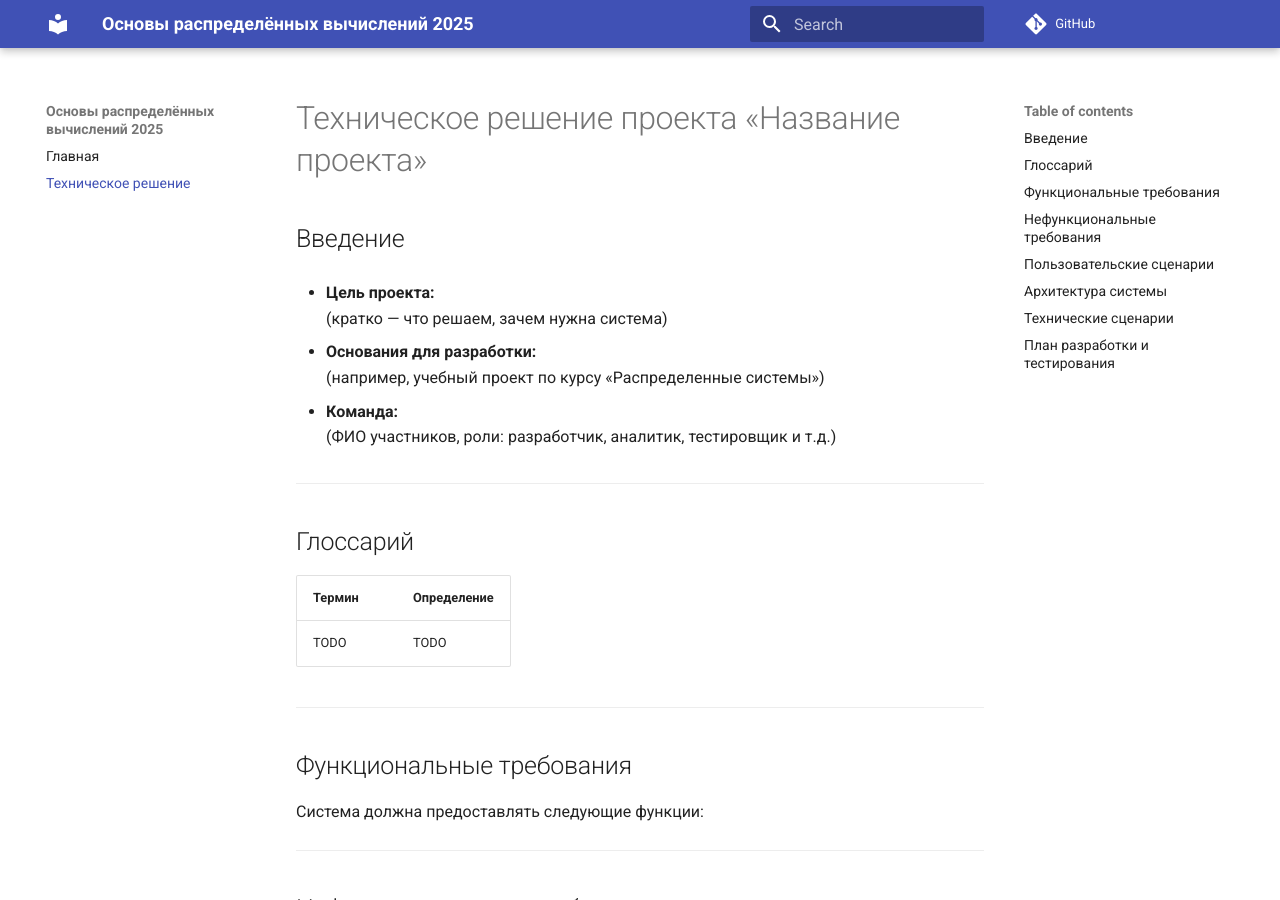
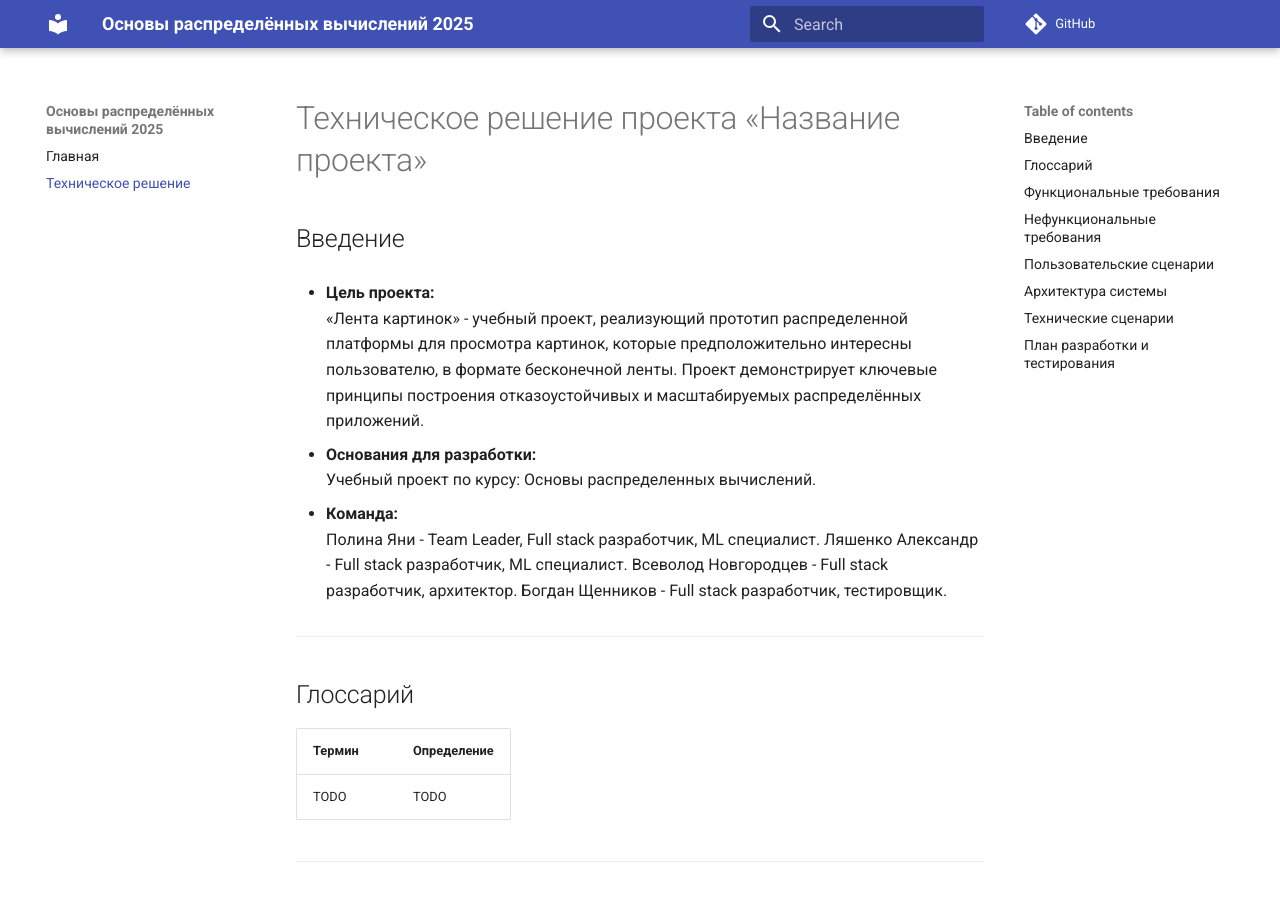
Before and after one commit to spbu-ds-practicum-2026/apotheosis, an MkDocs documentation site: the page built from docs/tr.md, in a window 1280 px wide and 900 px high. Built offline with MkDocs 1.6.1 and Material for MkDocs 9.7.7, drawn with Linux system fonts in a browser that asks for light colours; comment, search, counter and statistics services are not loaded.

Commit message:
first changes

```diff
--- a/docs/tr.md
+++ b/docs/tr.md
@@ -2,14 +2,16 @@
 
 ## Введение
 - **Цель проекта:**
-  (кратко — что решаем, зачем нужна система)
+  «Лента картинок» - учебный проект, реализующий прототип распределенной платформы для просмотра картинок, которые предположительно интересны пользователю, в формате бесконечной ленты. Проект демонстрирует ключевые принципы построения отказоустойчивых и масштабируемых распределённых приложений.
 
 - **Основания для разработки:**
-  (например, учебный проект по курсу «Распределенные системы»)
+  Учебный проект по курсу: Основы распределенных вычислений.
 
 - **Команда:**
-  (ФИО участников, роли: разработчик, аналитик, тестировщик и т.д.)
-
+  Полина Яни - Team Leader, Full stack разработчик, ML специалист.
+  Ляшенко Александр - Full stack разработчик, ML специалист.
+  Всеволод Новгородцев - Full stack разработчик, архитектор.
+  Богдан Щенников - Full stack разработчик, тестировщик.
 ---
 
 ## Глоссарий
```
